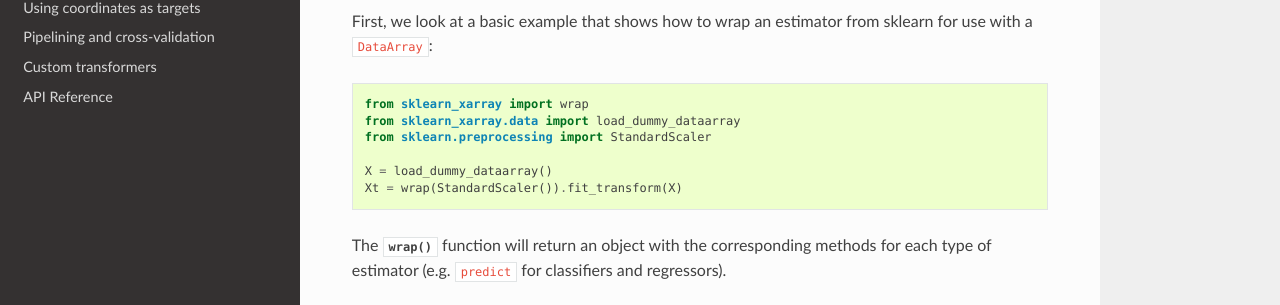
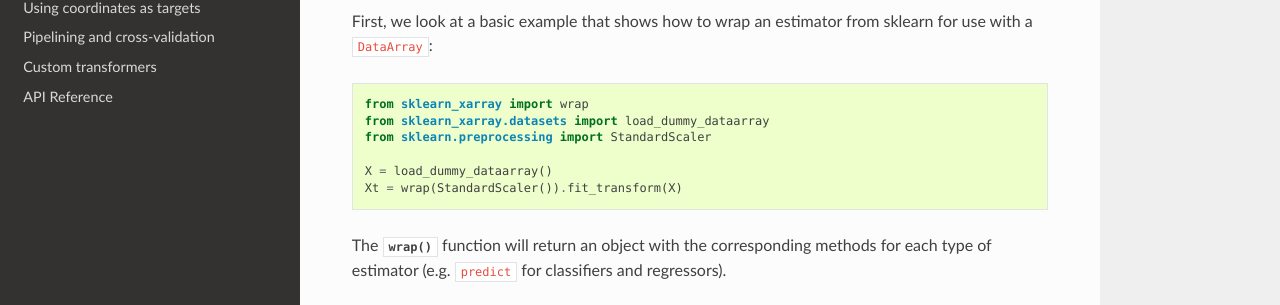
Before and after one commit to phausamann/sklearn-xarray, a Sphinx documentation site: the page built from doc/content/wrappers.rst, in a window 1280 px wide and 900 px high. Shown: the part 424-729 px from the top of the window. Built offline with Sphinx 7.4.7 and the Read the Docs theme 2.0.0, drawn with Linux system fonts in a browser that asks for light colours; formulas are drawn with MathJax 3; pages that are not in the unit, such as notebooks, are missing from menus; some of the changed text lies outside the part shown.

Commit message:
Update sklearn_xarray.{data => datasets} in documentation examples

```diff
--- a/doc/content/pipeline.rst
+++ b/doc/content/pipeline.rst
@@ -9,7 +9,7 @@ Wrapped estimators can be used in sklearn pipelines without any additional
 overhead::
 
     from sklearn_xarray import wrap, Target
-    from sklearn_xarray.data import load_digits_dataarray
+    from sklearn_xarray.datasets import load_digits_dataarray
 
     from sklearn.pipeline import Pipeline
     from sklearn.decomposition import PCA
--- a/doc/content/target.rst
+++ b/doc/content/target.rst
@@ -8,7 +8,7 @@ coordinate in an xarray DataArray or Dataset in order to use it as a target
 for supervised learning. This is achieved with a :py:class:`Target` object::
 
     from sklearn_xarray import wrap, Target
-    from sklearn_xarray.data import load_digits_dataarray
+    from sklearn_xarray.datasets import load_digits_dataarray
 
     from sklearn.linear_model.logistic import LogisticRegression
 
--- a/doc/content/transformers.rst
+++ b/doc/content/transformers.rst
@@ -33,7 +33,7 @@ transformer removes these samples from the dataset::
 
     from sklearn_xarray import wrap, Target
     from sklearn_xarray.preprocessing import Sanitizer
-    from sklearn_xarray.data import load_digits_dataarray
+    from sklearn_xarray.datasets import load_digits_dataarray
 
     from sklearn.pipeline import Pipeline
     from sklearn.linear_model.logistic import LogisticRegression
@@ -62,7 +62,7 @@ there are cases when you don't want to apply the resampling operation to your
 whole dataset, but rather groups of data.
 
 One example is the WISDM activity recognition dataset found in the
-:py:mod:`sklearn_xarray.data` module. It contains time series accelerometer
+:py:mod:`sklearn_xarray.datasets` module. It contains time series accelerometer
 data from different subjects performing different activities. If, for
 example, we wanted to split this dataset into segments of 20 samples, we
 should do this in groups of subject/activity pairs, because otherwise we
@@ -70,7 +70,7 @@ could get non-continuous samples from different recording times in the same
 segment. In order to perform transformations in a groupwise manner, we
 specify the ``groupby`` parameter::
 
-    from sklearn_xarray.data import load_wisdm_dataarray
+    from sklearn_xarray.datasets import load_wisdm_dataarray
     from sklearn_xarray.preprocessing import Segmenter
 
     segmenter = Segmenter(
--- a/doc/content/wrappers.rst
+++ b/doc/content/wrappers.rst
@@ -21,7 +21,7 @@ First, we look at a basic example that shows how to wrap an estimator from
 sklearn for use with a ``DataArray``::
 
     from sklearn_xarray import wrap
-    from sklearn_xarray.data import load_dummy_dataarray
+    from sklearn_xarray.datasets import load_dummy_dataarray
     from sklearn.preprocessing import StandardScaler
 
     X = load_dummy_dataarray()
@@ -128,7 +128,7 @@ wrapper will fit one estimator for each variable in the Dataset. The fitted
 estimators are stored in the attribute ``estimator_dict_``::
 
     from sklearn_xarray import wrap
-    from sklearn_xarray.data import load_dummy_dataset
+    from sklearn_xarray.datasets import load_dummy_dataset
     from sklearn.preprocessing import StandardScaler
 
     X = load_dummy_dataset()
```
